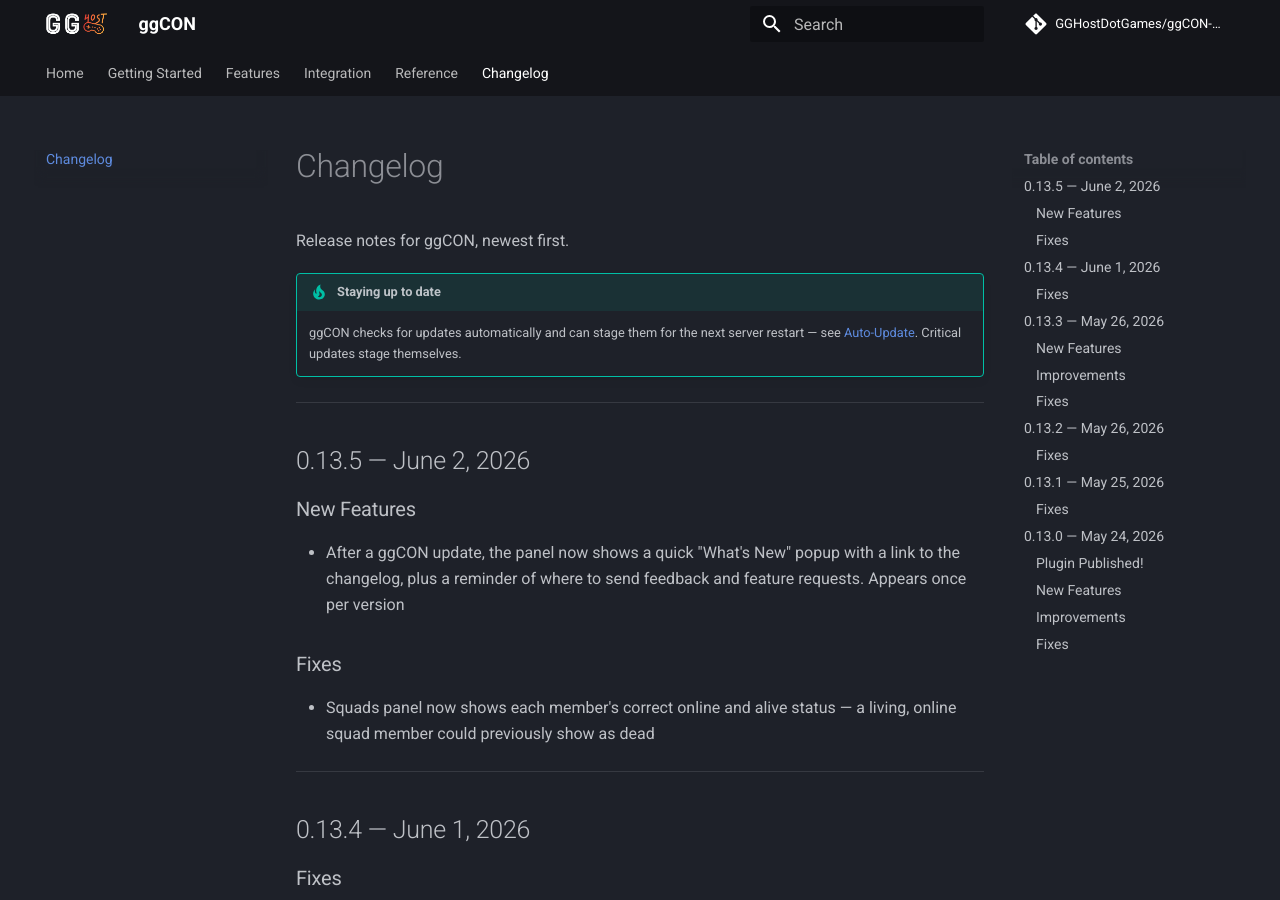
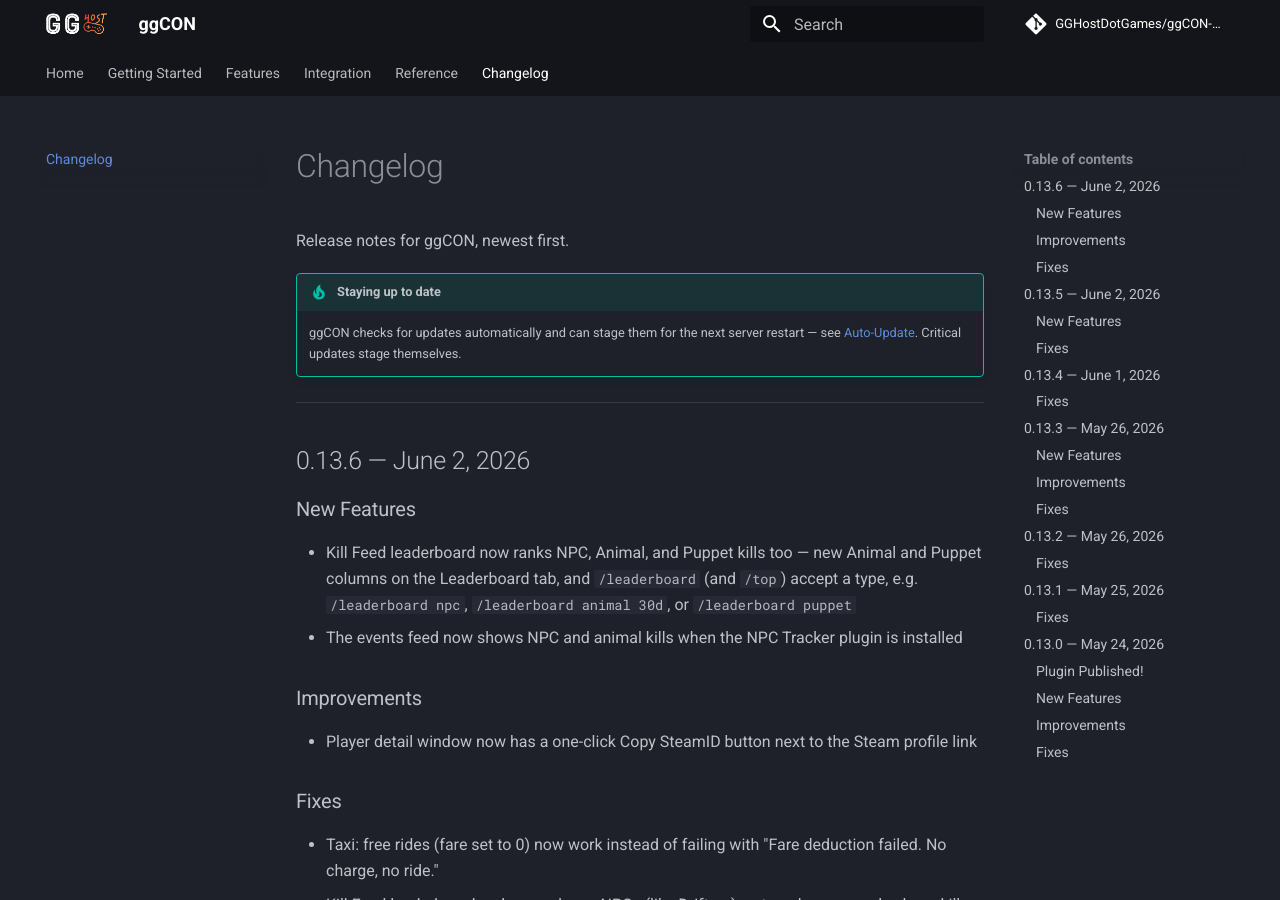
Before and after one commit to GGHostDotGames/ggCON-docs, an MkDocs documentation site: the page built from docs/changelog.md, in a window 1280 px wide and 900 px high. Built offline with MkDocs 1.6.1 and Material for MkDocs 9.7.7, drawn with Linux system fonts in a browser that asks for light colours; comment, search, counter and statistics services are not loaded; some of the changed text lies outside the part shown.

Commit message:
Changelog: v0.13.6
Co-Authored-By: Claude <noreply@anthropic.com>

```diff
--- a/docs/changelog.md
+++ b/docs/changelog.md
@@ -4,6 +4,21 @@ Release notes for ggCON, newest first.
 
 !!! tip "Staying up to date"
     ggCON checks for updates automatically and can stage them for the next server restart — see [Auto-Update](auto-update.md). Critical updates stage themselves.
+
+---
+
+## 0.13.6 — June 2, 2026
+
+### New Features
+- Kill Feed leaderboard now ranks NPC, Animal, and Puppet kills too — new Animal and Puppet columns on the Leaderboard tab, and `/leaderboard` (and `/top`) accept a type, e.g. `/leaderboard npc`, `/leaderboard animal 30d`, or `/leaderboard puppet`
+- The events feed now shows NPC and animal kills when the NPC Tracker plugin is installed
+
+### Improvements
+- Player detail window now has a one-click Copy SteamID button next to the Steam profile link
+
+### Fixes
+- Taxi: free rides (fare set to 0) now work instead of failing with "Fare deduction failed. No charge, no ride."
+- Kill Feed leaderboard no longer shows NPCs (like Drifters) as top players — only player kills are ranked
 
 ---
 
```
